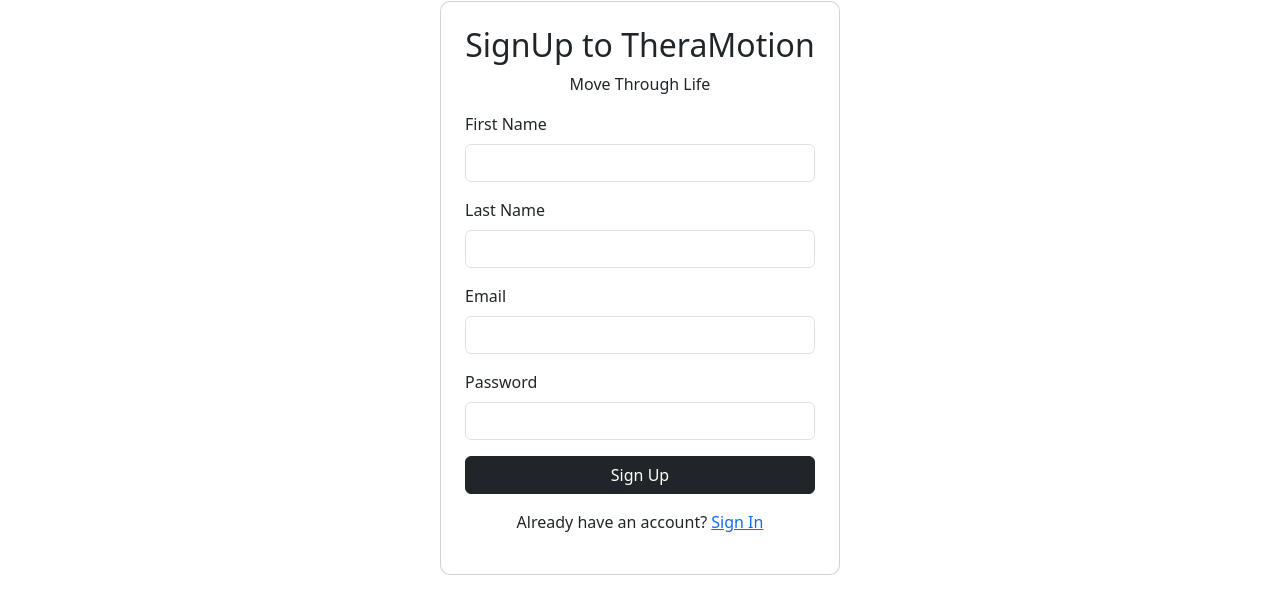
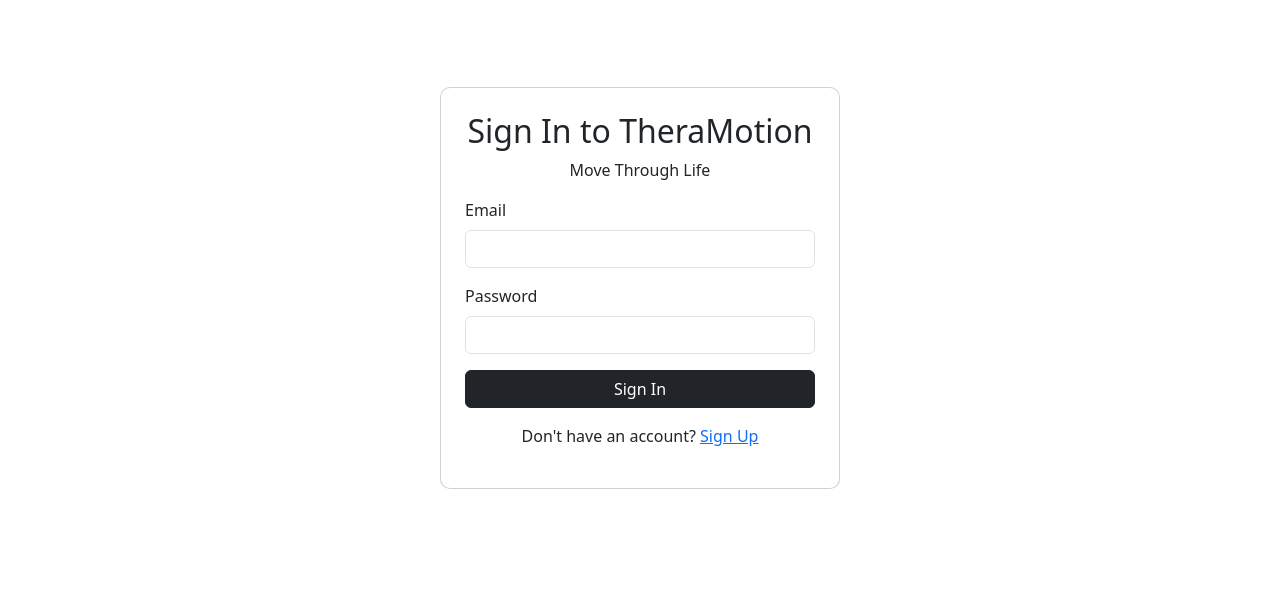
Before and after one commit to bhavik217/TheraMotion, a React (Vite) app in the folder FrontEnd/: page /signin in a window 1280 px wide. Shown: the part 155-755 px from the top of the page. Built offline with nearby package versions, Linux system fonts and the light colour scheme; no server answers.

Commit message:
Created Signin page

```diff
--- /dev/null
+++ b/FrontEnd/src/pages/Signin.jsx
@@ -0,0 +1,103 @@
+import { useEffect, useRef, useState } from "react";
+import { Link } from "react-router-dom"
+
+function SignIn() {
+  const emailRef = useRef(null);
+  const passwordRef = useRef(null);
+
+  const [signInSuccess, setSignInSuccess] = useState(false);
+
+  useEffect(() => {
+    fetchUserDetails();
+  }, [signInSuccess]);
+
+  const signInHandler = async (event) => {
+    event.preventDefault();
+
+    var formValuesObject = {
+      email: emailRef.current.value,
+      password: passwordRef.current.value,
+    };
+
+    if (formValuesObject.email && formValuesObject.password) {
+      const signInResponse = await fetch("http://localhost:8080/user/signin", {
+        method: "POST",
+        body: JSON.stringify(formValuesObject),
+        headers: {
+          "Content-Type": "application/json",
+        },
+      });
+      if (signInResponse.ok && signInResponse.status == 200) {
+        const signInResponseData = await signInResponse.json();
+        localStorage.setItem("authToken", signInResponseData?.token);
+        localStorage.setItem("email", formValuesObject.email);
+        setSignInSuccess(true);
+        alert("Signin success");
+      } else {
+        alert("Signin failed");
+      }
+    } else {
+      alert("Form is invalid");
+    }
+  };
+
+  const fetchUserDetails = async () => {
+    let email = localStorage.getItem("email");
+    var productsResponse = await fetch(`http://localhost:8080/user/${email}`, {
+      headers: {
+        Authorization: localStorage.getItem("authToken"),
+      },
+    });
+    var userDetails = await productsResponse.json();
+    if (productsResponse.ok && productsResponse.status == "200") {
+      localStorage.setItem("user", userDetails);
+    }
+  };
+
+  return (
+    <>
+      {/* Success or Failure Alert */}
+      {signInSuccess && window.alert("Signin success")}
+
+      {/* Centered container with adjusted form layout */}
+      <div className="container d-flex justify-content-center align-items-center" style={{ minHeight: "90vh" }}>
+        <div className="card p-4" style={{ width: "400px", borderRadius: "10px" }}>
+          <h2 className="text-center mb-2">Sign In to TheraMotion</h2>
+          <p className="text-center mb-3">Move Through Life</p>
+
+          <form onSubmit={signInHandler}>
+            <div className="mb-3">
+              <label htmlFor="inputEmail4" className="form-label">Email</label>
+              <input
+                type="email"
+                className="form-control"
+                id="inputEmail4"
+                ref={emailRef}
+                required
+              />
+            </div>
+            <div className="mb-3">
+              <label htmlFor="inputPassword4" className="form-label">Password</label>
+              <input
+                type="password"
+                className="form-control"
+                id="inputPassword4"
+                ref={passwordRef}
+                required
+              />
+            </div>
+
+            <div className="d-grid gap-2 mb-3">
+              <button type="submit" className="btn btn-dark">Sign In</button>
+            </div>
+
+            <div className="text-center">
+              <p>Don't have an account? <Link to="/signup">Sign Up</Link></p>
+            </div>
+          </form>
+        </div>
+      </div>
+    </>
+  );
+}
+export default SignIn;
--- a/FrontEnd/src/pages/Signup.jsx
+++ b/FrontEnd/src/pages/Signup.jsx
@@ -1,4 +1,5 @@
 import { useRef, useState } from "react";
+import { Link } from "react-router-dom";
 
 function SignUp() {
     const firstNameRef = useRef(null);
@@ -55,11 +56,11 @@ function SignUp() {
     return (
         <>
             {showSuccessAlert && (
-                window.alert("User created successfully")
+                <div className="alert alert-success" role="alert">User created successfully</div>
             )}
 
             {showFailureAlert && (
-                window.alert("Error Creating User")
+                <div className="alert alert-danger" role="alert">Error creating user</div>
             )}
 
             {/* Centered container with adjusted form layout */}
@@ -116,7 +117,7 @@ function SignUp() {
                         </div>
 
                         <div className="text-center">
-                            <p>Already have an account? <a href="/login">Sign In</a></p>
+                            <p>Already have an account? <Link to="/signin">Sign In</Link></p>
                         </div>
                     </form>
                 </div>
```
Also changed, not shown: FrontEnd/src/routes.jsx (+5 -4 lines).
